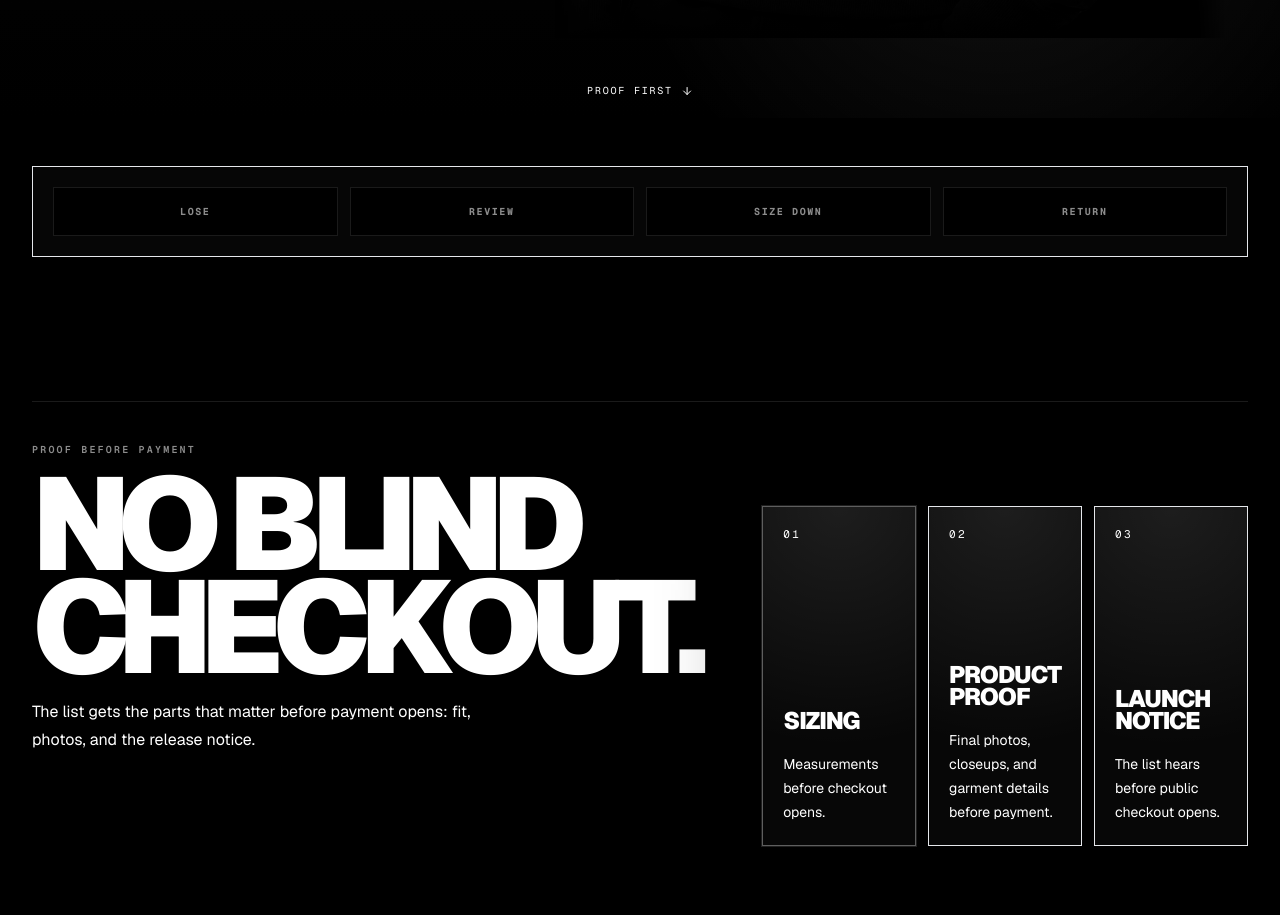
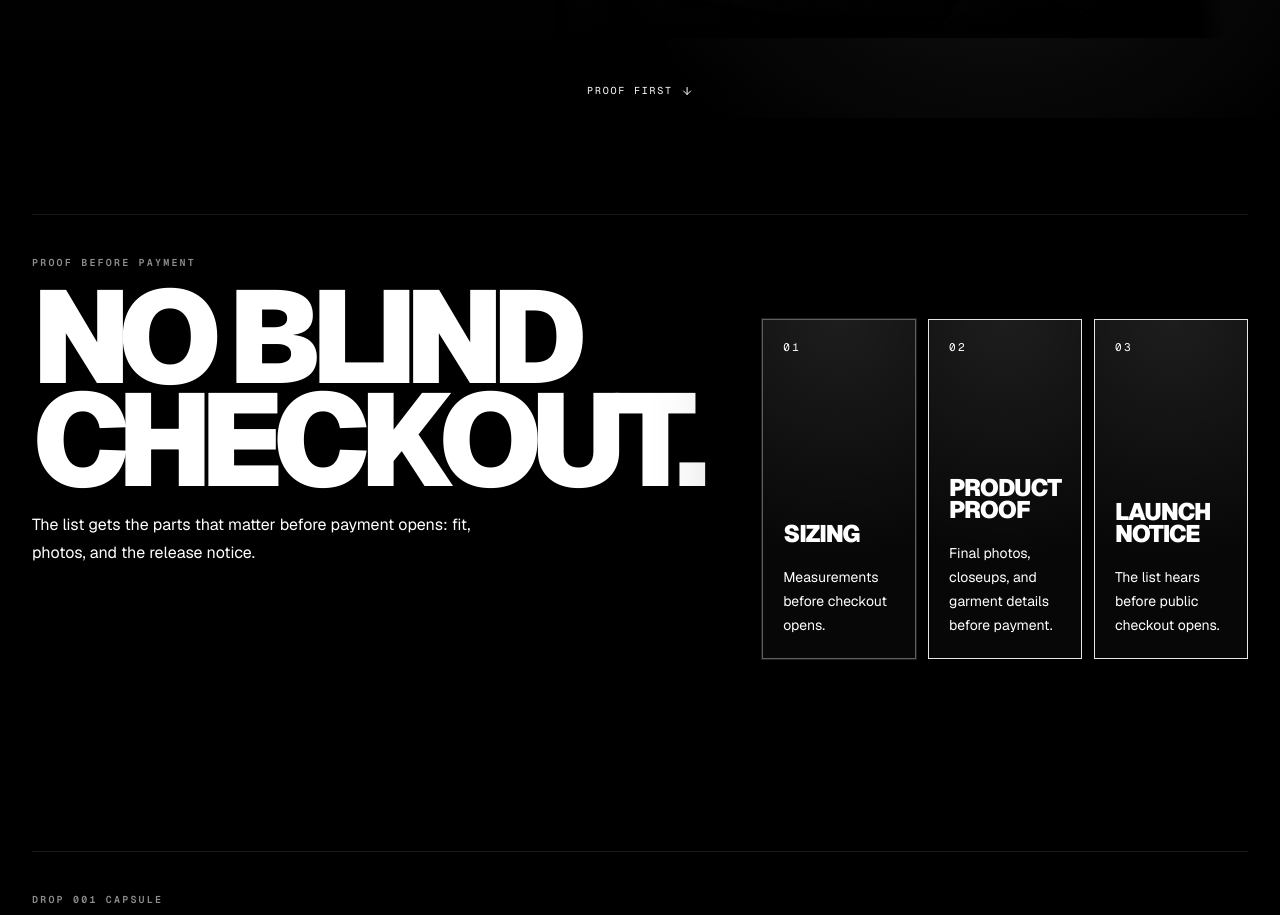
Before and after one commit to smijaceo/unprofitable, a React (Vite) app: page / in a window 1280 px wide. Shown: the part 1082-1997 px from the top of the page. Built offline with nearby package versions, Linux system fonts and the light colour scheme.

Commit message:
Remove homepage brand code strip

```diff
--- a/src/App.tsx
+++ b/src/App.tsx
@@ -86,15 +86,6 @@ export default function App() {
       ) : (
         <main className="bg-black">
           <MinimalistHero onJoin={openSignup} />
-          <section className="brand-container py-8 sm:py-12" aria-label="Brand code">
-            <div className="grid gap-3 border border-white/12 bg-white/[0.025] p-4 sm:grid-cols-4 sm:p-5">
-              {['Lose', 'Review', 'Size Down', 'Return'].map((item) => (
-                <div key={item} className="border border-white/10 bg-black px-4 py-4 text-center font-mono text-[10px] font-bold uppercase tracking-[0.16em] text-white/55">
-                  {item}
-                </div>
-              ))}
-            </div>
-          </section>
           <SpotlightCard />
           <CapsuleProductCards onJoin={openSignup} />
           <section id="join" className="brand-container py-14 sm:py-22 lg:py-24" aria-labelledby="join-title">
```
